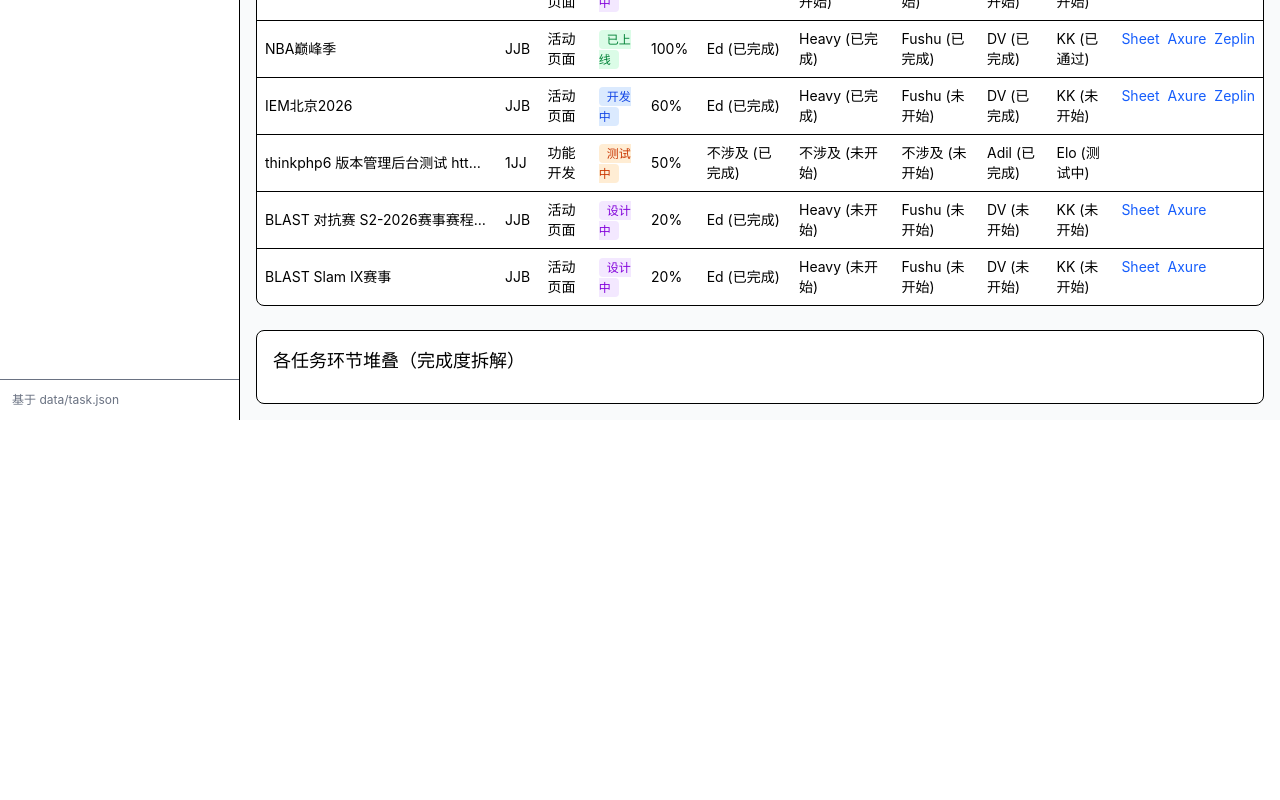
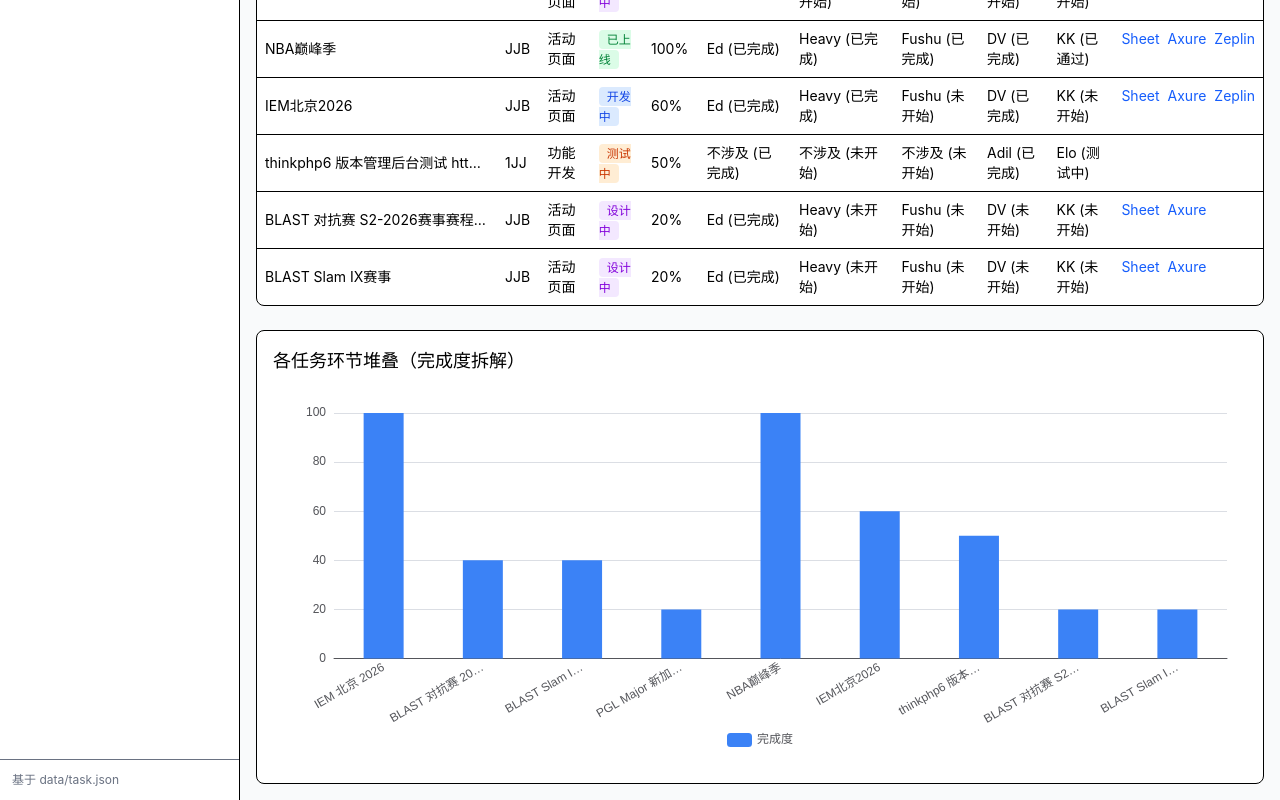
Before and after one commit to manxb/task-board-admin, a Vue app: page /#/tasks in a window 1280 px wide. Shown: the part 407-1207 px from the top of the page. Before the commit the page ends 827 px from the top, so only its background shows below. Built offline with nearby package versions, Linux system fonts and the light colour scheme.

Commit message:
fix: ensure task completion bar chart renders

```diff
--- a/src/views/Tasks.vue
+++ b/src/views/Tasks.vue
@@ -65,7 +65,9 @@
 
     <div class="bg-white rounded-lg border p-4">
       <h2 class="text-lg font-medium mb-3">各任务环节堆叠（完成度拆解）</h2>
-      <v-chart :option="stackedOption" autoresize class="w-full h-[380px]" />
+      <div class="w-full h-[380px]">
+        <v-chart :option="stackedOption" autoresize class="w-full h-full" />
+      </div>
     </div>
   </div>
 </template>
@@ -146,17 +148,20 @@
 })
 
 const stackedOption = computed(() => {
-  const names = filteredTasks.value.map(t => t.name.length>12 ? t.name.slice(0,12)+'…' : t.name)
+  const list = filteredTasks.value
+  const names = list.map(t => t.name.length>12 ? t.name.slice(0,12)+'…' : t.name)
   return {
-    tooltip: { trigger: 'axis', axisPointer:{ type:'shadow' } },
+    tooltip: { trigger: 'axis' as const, axisPointer:{ type:'shadow' } },
     legend: { data: ['完成度'] },
-    xAxis: { type: 'category', data: names, axisLabel:{ rotate:30 } },
-    yAxis: { type: 'value', max: 100 },
+    grid: { left: 30, right: 20, bottom: 40, top: 20, containLabel: true },
+    xAxis: { type: 'category' as const, data: names, axisLabel:{ rotate:30, interval:0 } },
+    yAxis: { type: 'value' as const, max: 100, minInterval: 10 },
     series: [{
       name: '完成度',
-      type: 'bar',
-      data: filteredTasks.value.map(t => t.completion),
-      itemStyle:{ color: '#3b82f6' }
+      type: 'bar' as const,
+      data: list.map(t => t.completion),
+      itemStyle:{ color: '#3b82f6' },
+      barMaxWidth: 40
     }]
   }
 })
```
